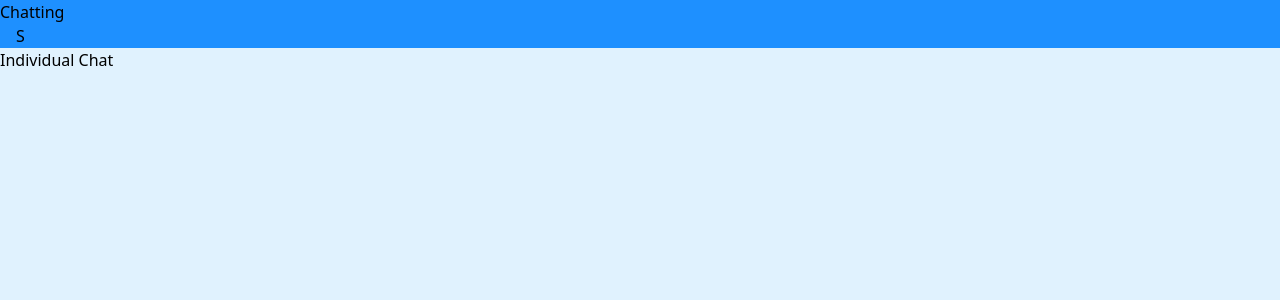
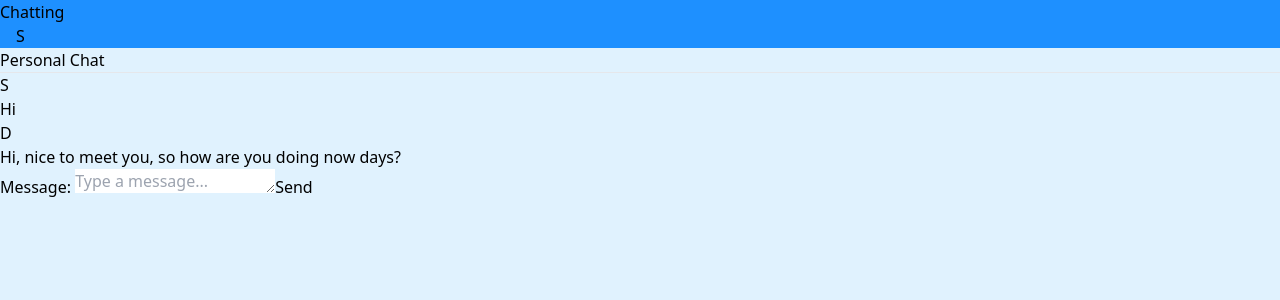
Before and after one commit to YSHgroup/WebRTC-react-node, a React (Vite) app in the folder client/: page /chatting/individual in a window 1280 px wide. Shown: the top 300 px of the page. Built offline with nearby package versions, Linux system fonts and the light colour scheme; no server answers; sample sign-in values are in the browser's storage.

Commit message:
Complete the group chatting and hard cording on individual component

```diff
--- a/client/src/views/chat/Individual.tsx
+++ b/client/src/views/chat/Individual.tsx
@@ -1,12 +1,37 @@
+import Message from '@/components/chat/Message'
+import MessageInput from '@/components/chat/MessageInput'
+
 const Individual = () => {
   return (
     <>
-    <div className="individual m-0 pt-16">
-      <div className="individual__header">
-        <h2 className="individual__title">Individual Chat</h2>
+      <div className='individual m-0 pt-16'>
+        <header className='individual__header '>
+          <h2 className='individual__title text-center text-xl font-bold m-2'>
+            Personal Chat
+          </h2>
+          <hr />
+        </header>
 
+        <section
+          className='p-4'
+          aria-description='message box'
+        >
+          <Message
+            direction='left'
+            message='Hi'
+            user='S'
+          ></Message>
+          <Message
+            direction='right'
+            message='Hi, nice to meet you, so how are you doing now days?'
+            user='D'
+          ></Message>
+        </section>
+
+        <section className='fixed bottom-0 p-4 bg-white w-full'>
+          <MessageInput type='personal' />
+        </section>
       </div>
-    </div>
     </>
   )
 }
--- a/client/src/views/chat/Public.tsx
+++ b/client/src/views/chat/Public.tsx
@@ -1,7 +1,19 @@
 import Message from '@/components/chat/Message'
 import MessageInput from '@/components/chat/MessageInput'
+import { AuthContext } from '@/context/AuthProvider'
+import { Message as MessageModel } from '@/models/message'
+import { subscribeToAllMessages } from '@/services/chatting'
+import { useContext, useEffect, useState } from 'react'
 
 const PublicChatting = () => {
+  const [messages, setMessages] = useState<MessageModel[]>()
+  const { currentUser } = useContext(AuthContext)
+
+  useEffect(() => {
+    const unsubscribe = subscribeToAllMessages(setMessages)
+    return () => unsubscribe()
+  }, [])
+
   return (
     <>
       <div className='group m-0 pt-16'>
@@ -12,21 +24,28 @@ const PublicChatting = () => {
           <hr />
         </header>
 
-          <section className='p-4' aria-description='message box'>
-            <Message
-              direction='left'
-              message='Hi'
-              user='S'
-            ></Message>
+        <section
+          className='p-4'
+          aria-description='message box'
+        >
+          {messages?.map((message) => {
+            return (
               <Message
-              direction='right'
-              message='Hi, nice to meet you, so how are you doing now days?'
-              user='D'
-            ></Message>
-          </section>
+                key={message.id}
+                message={message.text}
+                user={
+                  message.sender_name
+                    ? message.sender_name.charAt(0).toUpperCase()
+                    : message.sender_email.charAt(0).toUpperCase()
+                }
+                direction={currentUser?.email === message.sender_email? 'right': 'left'}
+              />
+            )
+          })}
+        </section>
 
         <section className='fixed bottom-0 p-4 bg-white w-full'>
-          <MessageInput />
+          <MessageInput type='group' />
         </section>
       </div>
     </>
```
